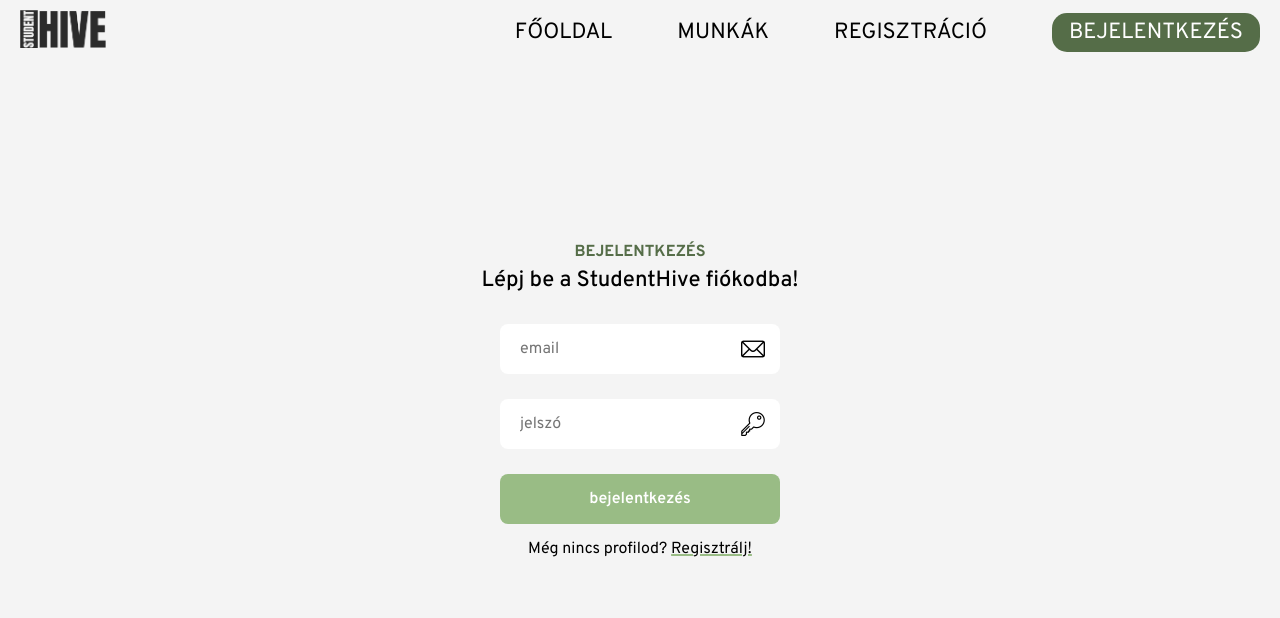
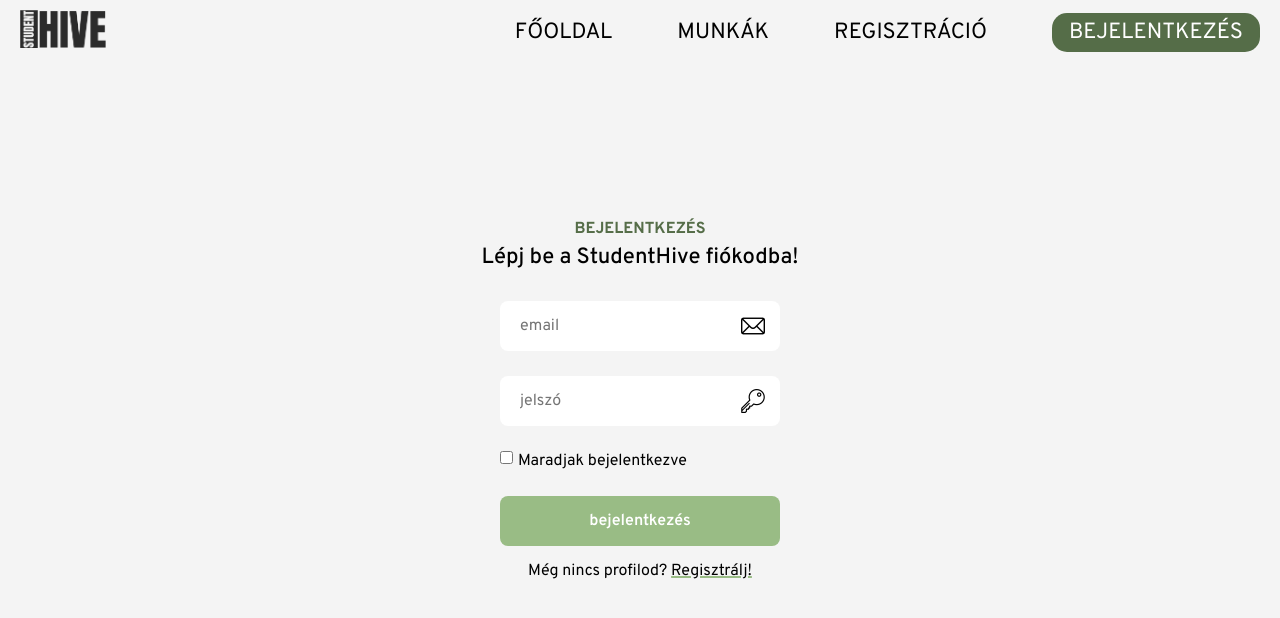
Before and after one commit to lacydeth/StudentHive, a React (Vite) app: page /login in a window 1280 px wide. Shown: the top 618 px of the page. Built offline with nearby package versions, Linux system fonts and the light colour scheme.

Commit message:
module.css and stay logged in

```diff
--- a/src/features/Register/Register.css
+++ b/src/features/Login/Login.module.css
@@ -1,23 +1,26 @@
-body {
+.loginContainer {
     background: #F4F4F4;
   }
-.register-content {
+
+  .loginContent {
     display: flex;
     align-items: center;
     justify-content: center;
+    flex-direction: column;
     width: 100%;
-    min-height: 100vh;
+    height: 100vh;
     text-align: center;
-    flex-direction: column;
   }
-.register-form {
+
+  .loginForm {
     display: flex;
     flex-direction: column;
     align-items: center;
     justify-content: center;
     gap: 25px;
   }
-.register-form .register-btn {
+
+  .loginForm .loginBtn {
     background: var(--smoothGreen);
     color: var(--white);
     border-radius: 8px;
@@ -28,28 +31,44 @@
     outline: 0;
     margin-bottom: 15px;
   }
-.input-box {
+
+  .inputBox {
     position: relative;
     width: 280px;
   }
-.input-box input {
-    border:none;
+
+  .inputBox input {
+    border: none;
     padding: 15px 20px;
-    background-color:#fff;
-    display:block;
+    background-color: #fff;
+    display: block;
     width: 100%;
     border-radius: 8px;
   }
-.input-box input:focus {
+
+  .inputBox input:focus {
     outline: 2px solid #99BC85;
   }
-.input-box img {
+
+  .inputBox img {
     position: absolute;
     top: 13px;
     right: 15px;
   }
-.have-profile {
+
+  .haveProfile {
     color: var(--black);
     text-decoration-thickness: 2px;
     text-decoration-color: var(--smoothGreen);
   }
+.checkbox {
+    display: flex;
+    align-items: flex-start;
+    justify-content: center;
+    align-self: flex-start;
+    gap: 5px;
+
+    input {
+        margin-bottom: 3px;
+    }
+}
--- a/src/features/Login/Login.tsx
+++ b/src/features/Login/Login.tsx
@@ -1,6 +1,6 @@
 import React, { useState } from 'react';
 import axios from 'axios';
-import './Login.css';
+import styles from './Login.module.css';
 import Title from '../../components/Title/Title';
 import { Link } from 'react-router-dom';
 import { routes } from '../../App';
@@ -10,6 +10,7 @@
   const [email, setEmail] = useState('');
   const [password, setPassword] = useState('');
   const [error, setError] = useState<string | null>(null);
+  const [stayLoggedIn, setStayLoggedIn] = useState(false);
 
   const handleLogin = async (e: React.FormEvent) => {
     e.preventDefault();
@@ -20,6 +21,7 @@
       const response = await axios.post('https://localhost:7067/api/auth/login', {
         email,
         password: passwordTrimmed,
+        stayLoggedIn,
       });
 
       // Extract token and role from the response
@@ -48,16 +50,16 @@
   };
 
   return (
-    <div className="login-container">
+    <div className={styles.loginContainer}>
       <Navbar />
-      <div className="login-content">
+      <div className={styles.loginContent}>
         <Title subTitle="Bejelentkezés" title="Lépj be a StudentHive fiókodba!" />
         {error && <p style={{ color: 'red' }}>{error}</p>}
         <form
-          className="login-form"
+          className={styles.loginForm}
           onSubmit={handleLogin}
         >
-          <div className="input-box">
+          <div className={styles.inputBox}>
             <input
               type="email"
               placeholder="email"
@@ -67,7 +69,7 @@
             />
             <img src="./mail.png" alt="email icon" />
           </div>
-          <div className="input-box">
+          <div className={styles.inputBox}>
             <input
               type="password"
               placeholder="jelszó"
@@ -77,13 +79,22 @@
             />
             <img src="./key.png" alt="password icon" />
           </div>
-          <button type="submit" className="login-btn">
+          <div className={styles.checkbox}>
+              <input
+                type="checkbox"
+                checked={stayLoggedIn}
+                onChange={(e) => setStayLoggedIn(e.target.checked)}
+              />
+              <span>Maradjak bejelentkezve</span>
+          </div>
+
+          <button type="submit" className={styles.loginBtn}>
             bejelentkezés
           </button>
         </form>
         <p>
           Még nincs profilod?{' '}
-          <Link className="have-profile" to={routes.registerPage.path}>
+          <Link className={styles.haveProfile} to={routes.registerPage.path}>
             Regisztrálj!
           </Link>
         </p>
--- a/src/features/Login/Login.css
+++ b/src/features/Register/Register.module.css
@@ -1,23 +1,26 @@
-body {
+.registerContainer {
     background: #F4F4F4;
   }
-.login-content {
+
+  .registerContent {
     display: flex;
     align-items: center;
     justify-content: center;
+    width: 100%;
+    min-height: 100vh;
+    text-align: center;
     flex-direction: column;
-    width: 100%;
-    height: 100vh;
-    text-align: center;
   }
-.login-form {
+
+  .registerForm {
     display: flex;
     flex-direction: column;
     align-items: center;
     justify-content: center;
     gap: 25px;
   }
-.login-form .login-btn {
+
+  .registerBtn {
     background: var(--smoothGreen);
     color: var(--white);
     border-radius: 8px;
@@ -28,27 +31,32 @@
     outline: 0;
     margin-bottom: 15px;
   }
-.input-box {
+
+  .inputBox {
     position: relative;
     width: 280px;
   }
-.input-box input {
-    border:none;
+
+  .inputBox input {
+    border: none;
     padding: 15px 20px;
-    background-color:#fff;
-    display:block;
+    background-color: #fff;
+    display: block;
     width: 100%;
     border-radius: 8px;
   }
-.input-box input:focus {
+
+  .inputBox input:focus {
     outline: 2px solid #99BC85;
   }
-.input-box img {
+
+  .inputBox img {
     position: absolute;
     top: 13px;
     right: 15px;
   }
-.have-profile {
+
+  .haveProfile {
     color: var(--black);
     text-decoration-thickness: 2px;
     text-decoration-color: var(--smoothGreen);
--- a/src/features/Register/Register.tsx
+++ b/src/features/Register/Register.tsx
@@ -1,6 +1,6 @@
 import { useState } from 'react';
 import axios from 'axios';
-import './Register.css';
+import styles from './Register.module.css';
 import Title from '../../components/Title/Title';
 import { routes } from '../../App';
 import { Link, useNavigate } from 'react-router-dom';
@@ -45,19 +45,19 @@
   };
 
   return (
-    <div className="register-container">
-      <Navbar/>
-      <div className="register-content">
+    <div className={styles.registerContainer}>
+      <Navbar />
+      <div className={styles.registerContent}>
         <Title subTitle="Regisztráció" title="Regisztrálj új StudentHive fiókot!" />
         {error && <p style={{ color: 'red' }}>{error}</p>}
         <form
-          className="register-form"
+          className={styles.registerForm}
           onSubmit={(e) => {
             e.preventDefault();
             handleRegister();
           }}
         >
-          <div className="input-box">
+          <div className={styles.inputBox}>
             <input
               type="text"
               placeholder="vezetéknév"
@@ -67,7 +67,7 @@
             />
             <img src="./id-card.png" alt="last name icon" />
           </div>
-          <div className="input-box">
+          <div className={styles.inputBox}>
             <input
               type="text"
               placeholder="keresztnév"
@@ -77,7 +77,7 @@
             />
             <img src="./id-card.png" alt="first name icon" />
           </div>
-          <div className="input-box">
+          <div className={styles.inputBox}>
             <input
               type="email"
               placeholder="email"
@@ -87,7 +87,7 @@
             />
             <img src="./mail.png" alt="email icon" />
           </div>
-          <div className="input-box">
+          <div className={styles.inputBox}>
             <input
               type="password"
               placeholder="jelszó"
@@ -97,7 +97,7 @@
             />
             <img src="./key.png" alt="password icon" />
           </div>
-          <div className="input-box">
+          <div className={styles.inputBox}>
             <input
               type="password"
               placeholder="jelszó mégegyszer"
@@ -107,13 +107,13 @@
             />
             <img src="./key.png" alt="confirm password icon" />
           </div>
-          <button type="submit" className="register-btn">
+          <button type="submit" className={styles.registerBtn}>
             regisztráció
           </button>
         </form>
         <p>
           Már van profilod?{' '}
-          <Link className="have-profile" to={routes.loginPage.path}>
+          <Link className={styles.haveProfile} to={routes.loginPage.path}>
             Lépj be!
           </Link>
         </p>
```
Lines whose indentation alone changed are shown as unchanged.
